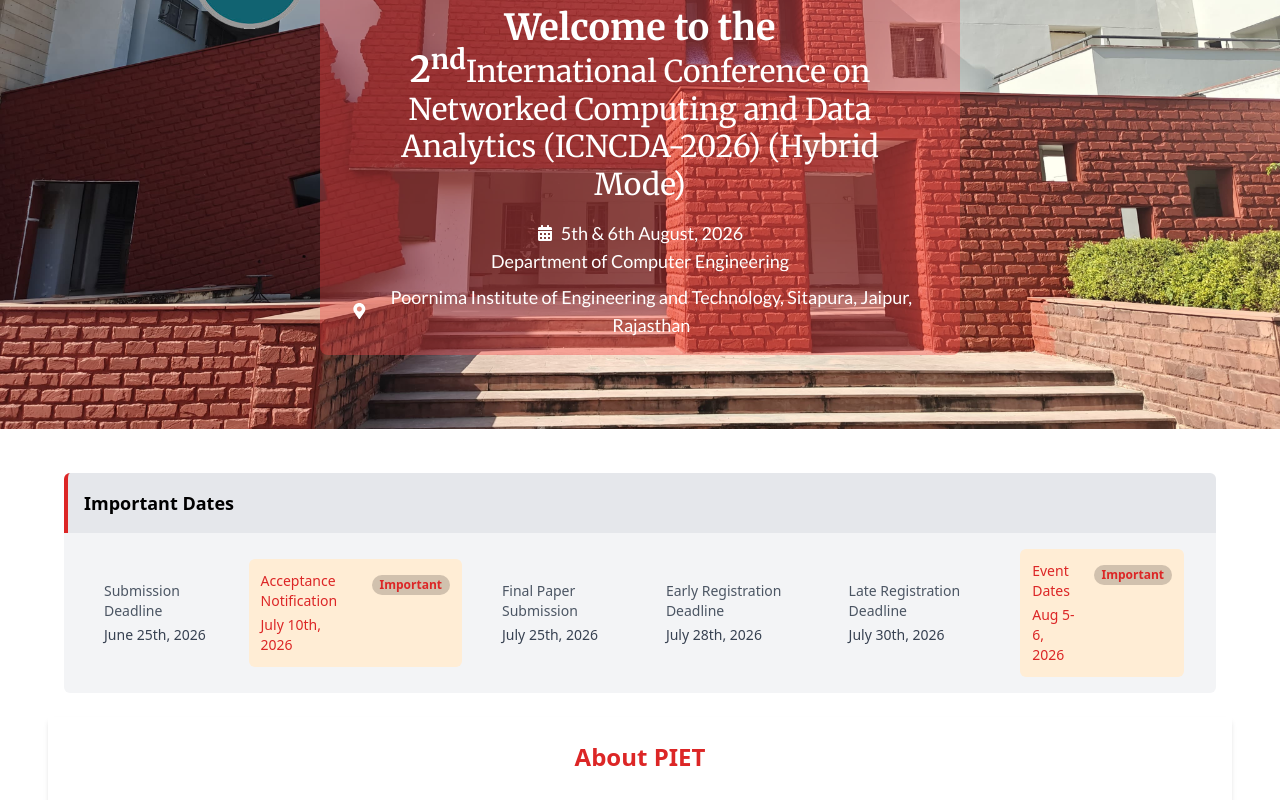
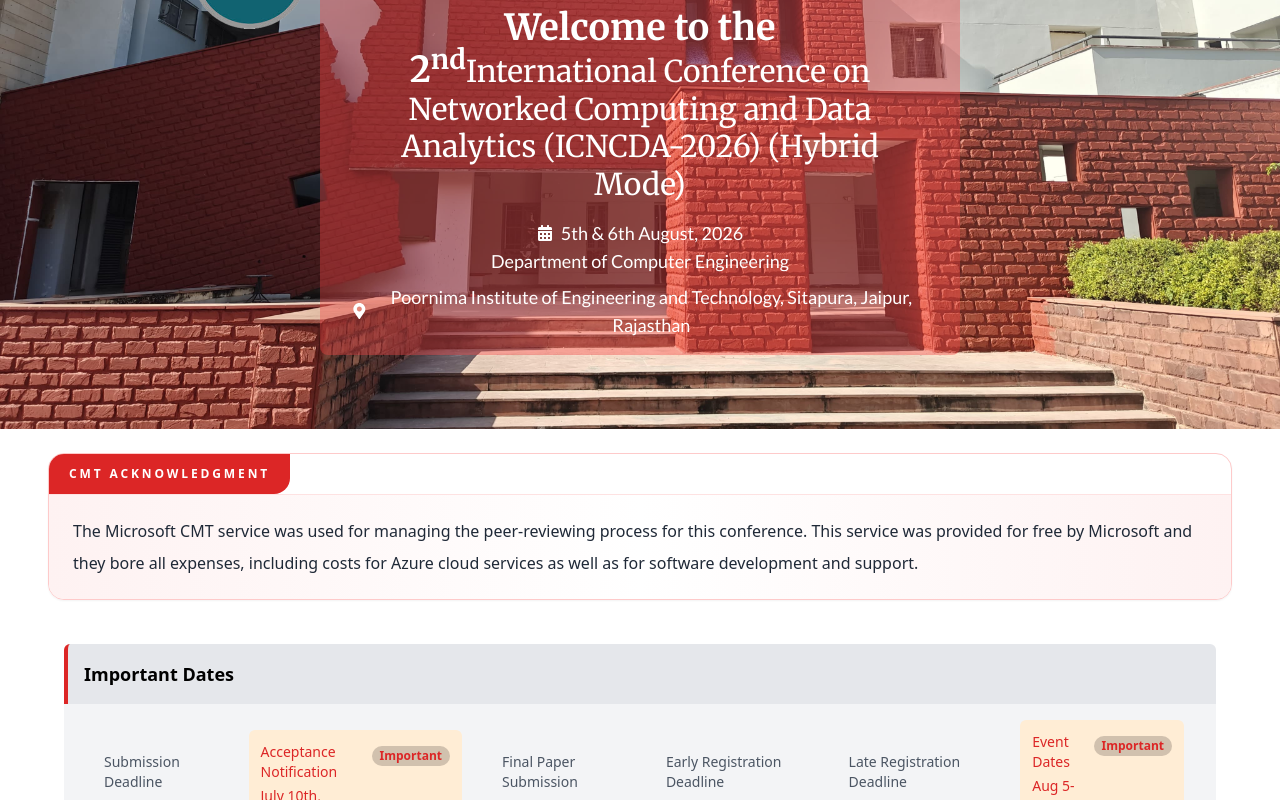
Before and after one commit to Diyamehta60/Department_conference, a React (Vite) app: page / in a window 1280 px wide. Shown: the part 371-1171 px from the top of the page. Built offline with nearby package versions, Linux system fonts and the light colour scheme.

Commit message:
via anil sir

```diff
--- a/src/pages/Homepage.jsx
+++ b/src/pages/Homepage.jsx
@@ -1,14 +1,26 @@
 import React from 'react'
 import Hero from '../components/Hero'
 import ImportantDates from '../components/ImportantDates'
-import Marquee from '../components/Marquee'
 import About from '../components/About'
 import Sponsored from '../components/Sponsored'
+
+const cmtAcknowledgment =
+    "The Microsoft CMT service was used for managing the peer-reviewing process for this conference. This service was provided for free by Microsoft and they bore all expenses, including costs for Azure cloud services as well as for software development and support.";
 
 function Homepage() {
     return (
         <>
             <Hero />
+            <div className='px-12 mt-6'>
+                <div className='overflow-hidden rounded-2xl border border-red-200 bg-white shadow-sm'>
+                    <div className='inline-flex rounded-br-2xl bg-red-600 px-5 py-3 text-xs font-bold uppercase tracking-[0.24em] text-white'>
+                        CMT Acknowledgment
+                    </div>
+                    <div className='border-t border-red-100 bg-gradient-to-r from-red-50 via-white to-red-50 px-6 py-5 text-base leading-8 text-gray-800'>
+                        <p>{cmtAcknowledgment}</p>
+                    </div>
+                </div>
+            </div>
             <div className='px-12 mt-2'>
                 <ImportantDates />
             </div>
```
